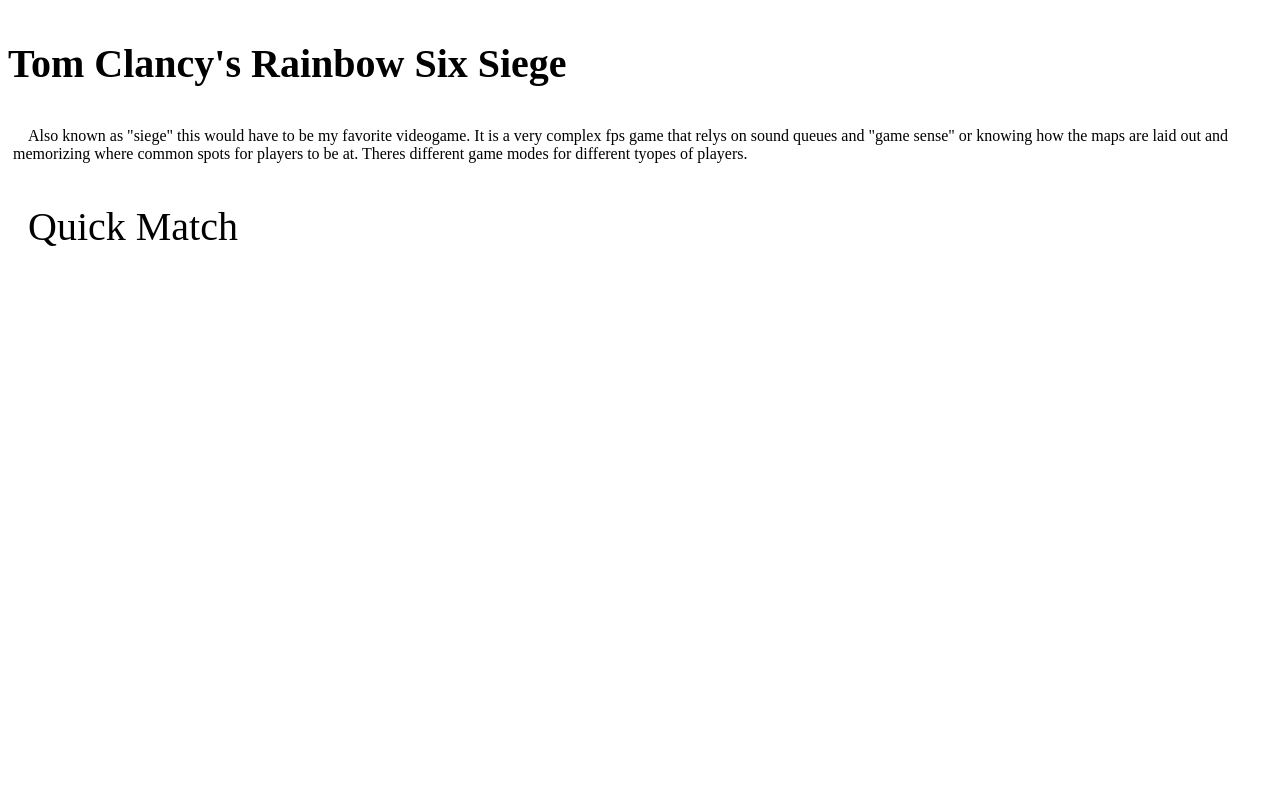
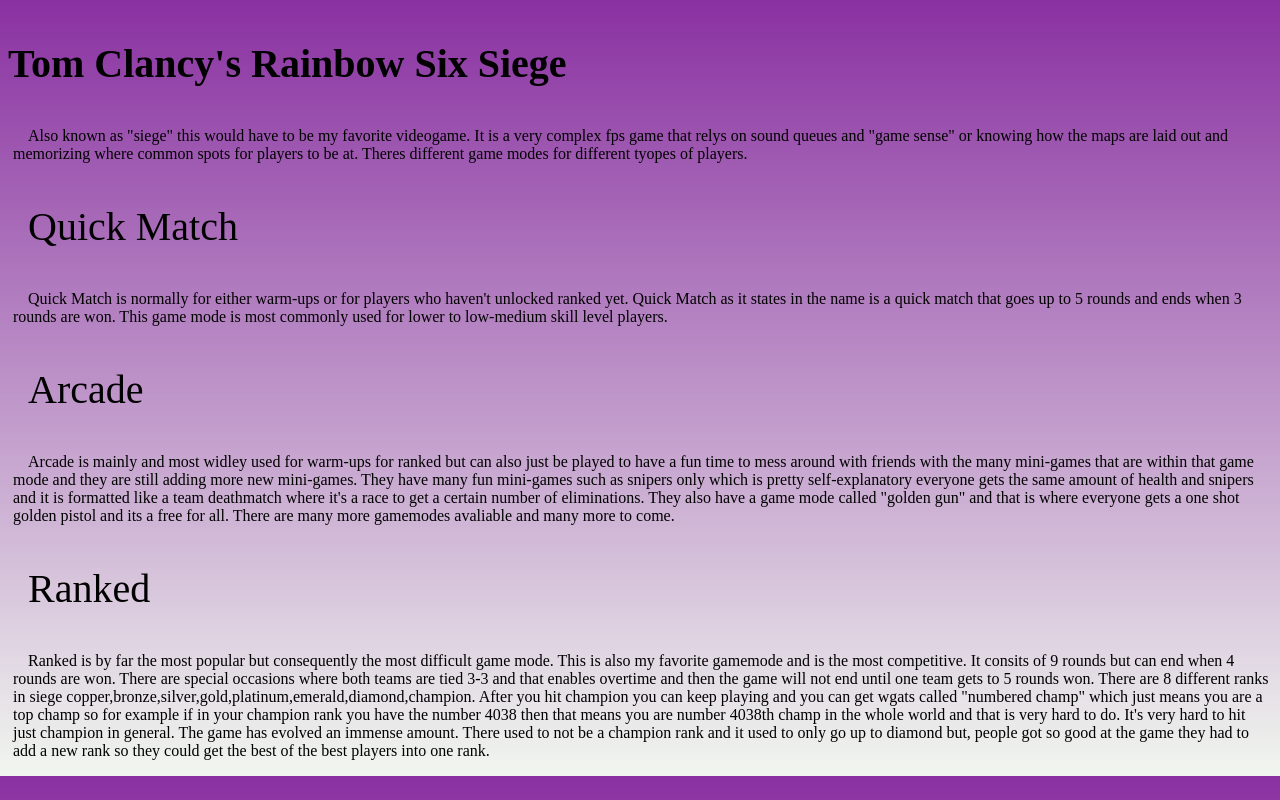
Before and after one commit to owenissigma/My-favorite-video-game, a plain HTML site: page index.html in a window 1280 px wide. Drawn offline with Linux system fonts and the light colour scheme.

Commit message:
Update 3
almost done just need to clean it up and add images

```diff
--- a/index.html
+++ b/index.html
@@ -14,6 +14,27 @@
             <p class="title"> Quick Match
 
             </p>
+            <p>
+              Quick Match is normally for either warm-ups or for players who haven't unlocked ranked yet. Quick Match as it states in the name is a quick match that goes up to 5 rounds and ends when 3 rounds are won. This game mode is most commonly used for lower to low-medium skill level players.
+            </p>
+        </div>
+        <div>
+            <p class="title"> Arcade
+
+            </p>
+            <p>
+                Arcade is mainly and most widley used for warm-ups for ranked but can also just be played to have a fun time to mess around with friends with the many mini-games that are within that game mode and they are still adding more new mini-games. They have many fun mini-games such as snipers only which is pretty self-explanatory everyone gets the same amount of health and snipers and it is formatted like a team deathmatch where it's a race to get a certain number of eliminations. They also have a game mode called "golden gun" and that is where everyone gets a one shot golden pistol and its a free for all. There are many more gamemodes avaliable and many more to come.
+            </p>
+
+
+        </div>
+        <div>
+            <p class="title"> Ranked
+
+            </p>
+            <p>
+                Ranked is by far the most popular but consequently the most difficult game mode. This is also my favorite gamemode and is the most competitive. It consits of 9 rounds but can end when 4 rounds are won. There are special occasions where both teams are tied 3-3 and that enables overtime and then the game will not end until one team gets to 5 rounds won. There are 8 different ranks in siege copper,bronze,silver,gold,platinum,emerald,diamond,champion. After you hit champion you can keep playing and you can get wgats called "numbered champ" which just means you are a top champ so for example if in your champion rank you have the number 4038 then that means you are number 4038th champ in the whole world and that is very hard to do. It's very hard to hit just champion in general. The game has evolved an immense amount. There used to not be a champion rank and it used to only go up to diamond but, people got so good at the game they had to add a new rank so they could get the best of the best players into one rank.
+            </p>
         </div>
 
 
--- a/style.css
+++ b/style.css
@@ -6,3 +6,7 @@
     margin-left: 5px;
     text-indent: 15px;
 }
+
+body {
+background-image: linear-gradient(rgba(117, 13, 145, 0.852), rgb(241, 246, 239));
+}
```
